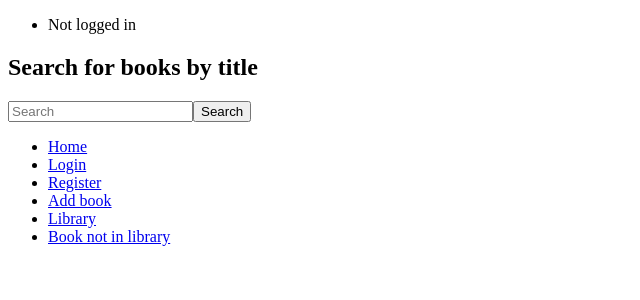
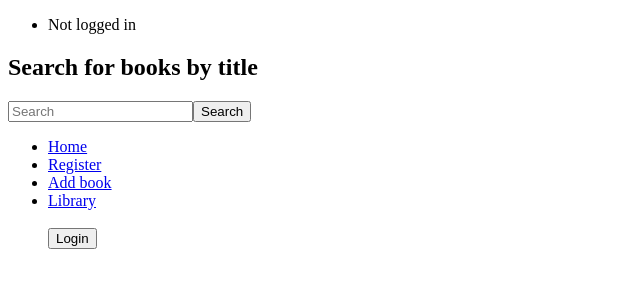
Before and after one commit to benjaminpritchard230/next-typescript-books-app, a Next.js app: page / in a window 1280 px wide. Shown: the top 300 px of the page, without its empty margins (0-640 px from the left). Built offline with nearby package versions, Linux system fonts and the light colour scheme.

Commit message:
Add login and logout buttons depending on token

```diff
--- a/components/Footer.tsx
+++ b/components/Footer.tsx
@@ -1,17 +1,30 @@
+import { clearCredentials } from "@/features/auth/authSlice";
+import { RootState } from "@/store/store";
 import Link from "next/link";
+import { useRouter } from "next/router";
 import React from "react";
+import { useDispatch, useSelector } from "react-redux";
 
 type Props = {};
 
 const Footer = (props: Props) => {
+  const { token } = useSelector((state: RootState) => state.auth);
+  const dispatch = useDispatch();
+  const router = useRouter();
+
+  const handleLogout = () => {
+    dispatch(clearCredentials());
+  };
+  const handleLogin = () => {
+    router.push("/login");
+  };
+
   return (
     <ul>
       <li>
         <Link href="/">Home</Link>
       </li>
-      <li>
-        <Link href="/login">Login</Link>
-      </li>
+
       <li>
         <Link href="/register">Register</Link>
       </li>
@@ -22,9 +35,24 @@ const Footer = (props: Props) => {
       <li>
         <Link href="/library">Library</Link>
       </li>
-      <li>
-        <Link href="/book/9780141346427">Book not in library</Link>
-      </li>
+      <br />
+      {token ? (
+        <button
+          onClick={() => {
+            handleLogout();
+          }}
+        >
+          Logout
+        </button>
+      ) : (
+        <button
+          onClick={() => {
+            handleLogin();
+          }}
+        >
+          Login
+        </button>
+      )}
     </ul>
   );
 };
```
